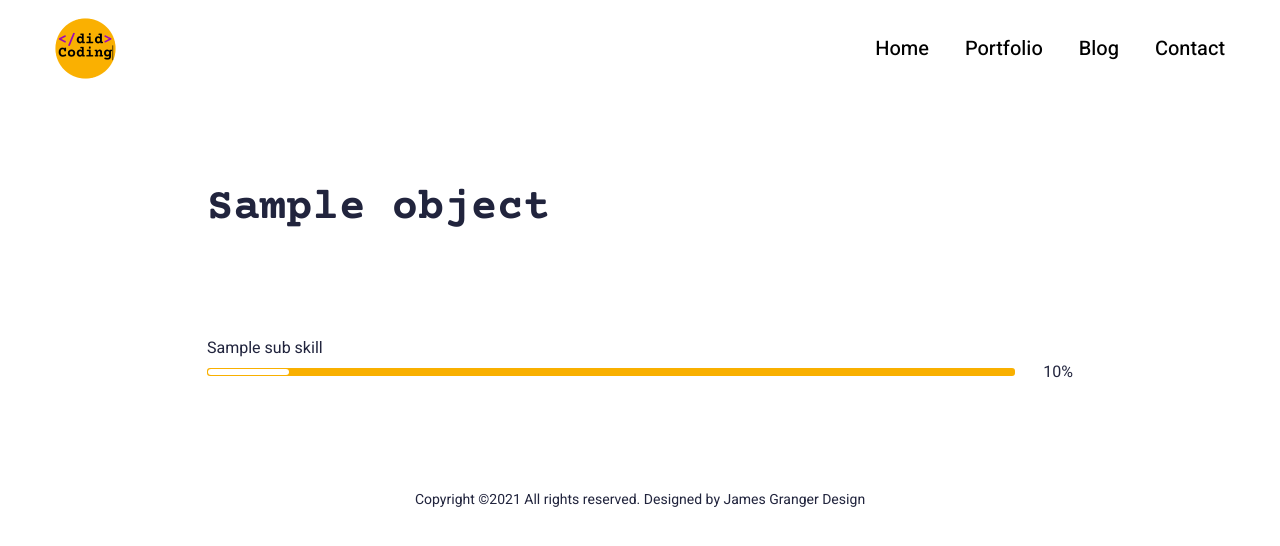
After one commit to Sawrz/mango, a Django app: template resume/templates/resume/technical_skills_index.html in a window 1280 px wide. The commit adds this page. Shown: the top 546 px of the page. Run offline with Django 3.2, Linux system fonts and the light colour scheme; tables that the repository leaves empty hold one stand-in row (values such as "Sample post"); the template is opened without the code that fills it: values that come from a table or form of the project are taken from there, most other values are stand-ins (such as "Sample title", 1, 10 or a date in 2020); parts of the project's set-up code (start-up, migrations or seed data) failed here and were passed over; some libraries are stand-ins or nearby versions.

Commit message:
Overhaul of skill system

```diff
--- a/blog/admin.py
+++ b/blog/admin.py
@@ -59,7 +59,6 @@ class PostAdmin(admin.ModelAdmin):
         'slug',
         'body',
     )
-
     prepopulated_fields = {
         "slug": (
             "title",
--- a/resume/signals.py
+++ b/resume/signals.py
@@ -1,7 +1,7 @@
 from django.db.models.signals import post_save
 from django.dispatch import receiver
 from main.models import Profile as MainProfile
-from .models import Profile, TechnicalSkill, TechnicalSubSkill
+from .models import Profile, TechnicalSkill, TechnicalSubskill
 import numpy as np
 
 
@@ -12,7 +12,7 @@ def create_profile(sender, instance, created, **kwargs):
 
 
 def update_skill_score(technical_skill):
-    sub_skills = TechnicalSubSkill.objects.filter(technical_skill__id=technical_skill.id, weight__gt=0).all()
+    sub_skills = TechnicalSubskill.objects.filter(technical_skill__id=technical_skill.id, weight__gt=0).all()
 
     weights, scores = zip(*[(sub_skill.weight, sub_skill.score) for sub_skill in sub_skills])
     weights = np.exp(weights)
@@ -23,7 +23,7 @@ def update_skill_score(technical_skill):
     return total_points / max_total_points * 100
 
 
-@receiver(post_save, sender=TechnicalSubSkill)
+@receiver(post_save, sender=TechnicalSubskill)
 def update_technical_skill_score(sender, instance, **kwargs):
     technical_skill = TechnicalSkill.objects.get(id=instance.technical_skill.id)
     technical_skill.score = update_skill_score(technical_skill)
--- /dev/null
+++ b/resume/templates/resume/partials/soft_skill.html
@@ -0,0 +1,6 @@
+<div class="softSkillCard">
+    <div class="ksIconCol">
+        <img src="{{ sk.icon.url }}" alt="...">
+    </div>
+    <span class="ksText">{{ sk.name }}</span>
+</div>
--- /dev/null
+++ b/resume/templates/resume/partials/technical_subskill.html
@@ -0,0 +1,16 @@
+<div class="progressCol">
+    <span class="progressLbl">{{ sk.name }}</span>
+    <div class="row g-2 align-items-center">
+        <div class="col">
+            <div class="progress progressStyle">
+                <div class="progress-bar" role="progressbar"
+                     style="width: {{ sk.score }}%"
+                     aria-valuenow="{{ sk.score }}" aria-valuemin="0"
+                     aria-valuemax="100"></div>
+            </div>
+        </div>
+        <div class="col-auto">
+            <span class="pLbl">{{ sk.score }}%</span>
+        </div>
+    </div>
+</div>
--- /dev/null
+++ b/resume/templates/resume/technical_skills_index.html
@@ -0,0 +1,60 @@
+{% extends 'main/base.html' %}
+{% load static %}
+
+<!-- ================================
+Start SEO blocks
+================================= -->
+{% block title %}Lazy Data Scientist - Technical Skills{% endblock %}
+{% block description %}{% endblock %}
+{% block keywords %}{% endblock %}
+<!-- ================================
+End SEO blocks
+================================= -->
+
+<!-- ================================
+Start CSS blocks
+================================= -->
+{% block extend_header %}{% endblock %}
+<!-- ================================
+End CSS blocks
+================================= -->
+
+<!-- ================================
+Start script blocks
+================================= -->
+{% block extend_footer %}{% endblock %}
+<!-- ================================
+End script blocks
+================================= -->
+
+<!-- ================================
+Start Content
+================================= -->
+{% block content %}
+    <section>
+        <div class="innerPageBannerCol">
+            <div class="container">
+                <div class="row g-4 g-md-3  align-items-center">
+                    <div class="col-md-6">
+                        <div class="bannerContent">
+                            <h1 class="xlTitle pb-md-3">{{ object.name }}</h1>
+                        </div>
+                    </div>
+                </div>
+            </div>
+        </div>
+    </section>
+
+    <section>
+        <div class="sectionSpaceSm">
+            <div class="container">
+                {% for sk in sub_skills %}
+                    {% include 'resume/partials/technical_subskill.html' %}
+                {% endfor %}
+            </div>
+        </div>
+    </section>
+{% endblock %}
+<!-- ================================
+End Content
+================================= -->
--- a/resume/urls.py
+++ b/resume/urls.py
@@ -5,4 +5,5 @@ app_name = 'resume'
 
 urlpatterns = [
     path('', views.IndexView.as_view(), name='home'),
+    path('technical-skills/<slug:slug>', views.TechnicalSkillView.as_view(), name='technical_skill'),
 ]
--- a/static/css/style.css
+++ b/static/css/style.css
@@ -301,10 +301,10 @@ a, .btn {
 	display: block;
 	padding-top: 10px;
 }
-.keySkillCard + .keySkillCard {
+.softSkillCard + .softSkillCard {
   padding-top: 25px;
 }
-.keySkillCol {
+.softSkillCol {
   width: 300px;
 }
 .pLbl {
```
Also changed, not shown: resume/admin.py (+7 -2 lines), resume/models.py (+5 -3 lines), resume/templates/resume/index.html (+20 -1 lines), resume/templates/resume/partials/skills.html (deleted, +0 -40 lines), resume/templates/resume/partials/technical_skill.html (added, +18 -0 lines), resume/views.py (+18 -2 lines).
